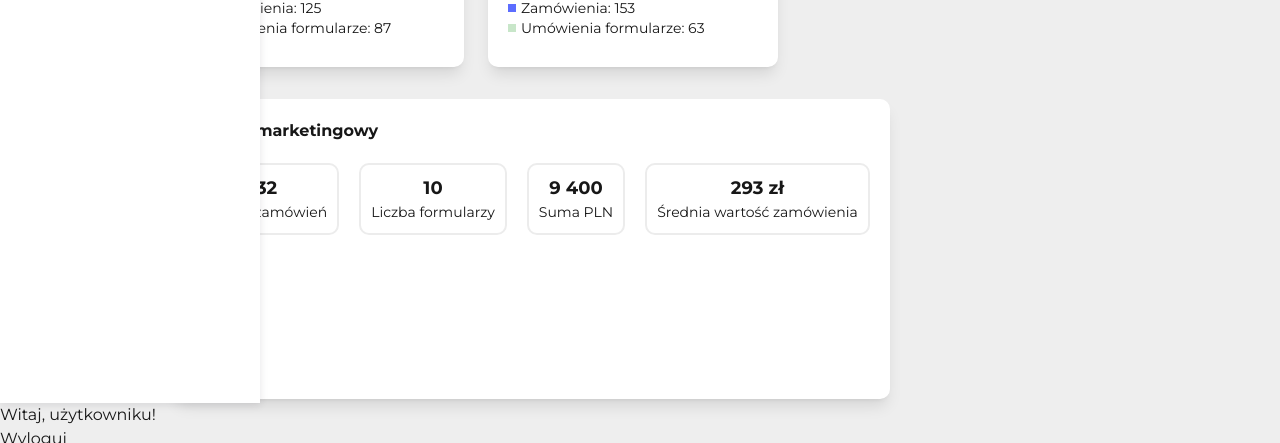
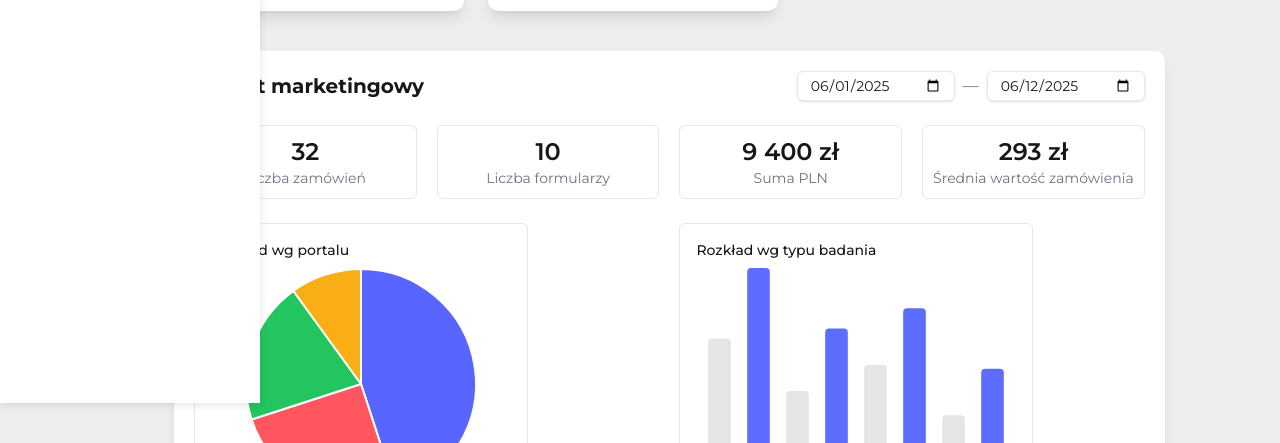
Before and after one commit to przemek-pajka/testdna-crm, a Next.js app: page /dashboard in a window 1280 px wide. Shown: the part 397-840 px from the top of the page. Built offline with nearby package versions, Linux system fonts and the light colour scheme.

Commit message:
add marketingReport.js

```diff
--- a/app/components/card/card.module.css
+++ b/app/components/card/card.module.css
@@ -3,7 +3,7 @@
     padding: 20px;
     max-width: max-content;
     border-radius: 10px;
-    height: 300px;
+    height: max-content;
 }
 
 .cardDate {
--- a/app/components/mainCenterArea/mainCenterArea.js
+++ b/app/components/mainCenterArea/mainCenterArea.js
@@ -2,6 +2,7 @@ const { UserNavigationBar } = require("../userNavigationBar/userNavigationBar")
 import MiniBar from "../miniBar/miniBar"
 import { Card } from "../card/card"
 import styles from "./mainCenterArea.module.css"
+import MarketingReport from "../marketingReport/marketingReport";
 
   const lastWeek = [38, 52, 14, 30, 46, 22, 60];
 
@@ -38,27 +39,7 @@ export const MainCenterArea = () => (
         </Card>
 
 
-        <Card classes="mt-8">
-           <div className="font-bold">Raport marketingowy</div>
-           <div className="flex gap-5 mt-5">
-                <div className="small-box">
-                    <div className="small-box__amount">32</div>
-                    <div className="small-box__description">Liczba zamówień</div>
-                </div>
-                  <div className="small-box">
-                    <div className="small-box__amount">10</div>
-                    <div className="small-box__description">Liczba formularzy</div>
-                </div>
-                  <div className="small-box">
-                    <div className="small-box__amount">9 400</div>
-                    <div className="small-box__description">Suma PLN</div>
-                </div>
-                  <div className="small-box">
-                    <div className="small-box__amount">293 zł</div>
-                    <div className="small-box__description">Średnia wartość zamówienia</div>
-                </div>
-           </div>
-        </Card>
+       <MarketingReport classes="mt-10"/>
 
     </div>
 )
--- /dev/null
+++ b/app/components/marketingReport/marketingReport.js
@@ -0,0 +1,184 @@
+/* eslint-disable @next/next/no-img-element */
+import { useState } from "react";
+import { Card } from "../card/card";
+import dynamic from "next/dynamic";
+import MiniBar from "../miniBar/miniBar";
+import "chart.js/auto"; // pie chart
+
+// Lazy‑load Pie from react-chartjs-2
+const Pie = dynamic(() => import("react-chartjs-2").then((m) => m.Pie), {
+  ssr: false,
+});
+
+/**
+ * MarketingReport component
+ * – statystyki zamówień / formularzy
+ * – wykresy (Pie + MiniBar)
+ * – tabela ostatnich zamówień
+ * – picker zakresu dat (start → end)
+ */
+export default function MarketingReport({ classes = "" }) {
+  /**
+   * Zakres dat – domyślnie ostatnie 12 dni czerwca 2025.
+   * W przyszłości dateRange może służyć do pobierania danych z API.
+   */
+  const [dateRange, setDateRange] = useState({
+    start: "2025-06-01",
+    end: "2025-06-12",
+  });
+
+  // Handler, który aktualizuje odpowiedni klucz w state
+  const handleDateChange = (key) => (e) =>
+    setDateRange((prev) => ({ ...prev, [key]: e.target.value }));
+
+  // ────────── Chart data & options ──────────
+  const portalData = {
+    labels: ["Prekoncepcja.pl", "Poroniłam.pl", "Genetyczne.pl", "Inne"],
+    datasets: [
+      {
+        data: [45, 25, 20, 10],
+        backgroundColor: ["#5865ff", "#ff5660", "#22c55e", "#f9ae16"],
+      },
+    ],
+  };
+ const badaniaLabels = ["KIR - HLA-C", "Kariotyp", "Trombofilia", "MTHFR"]
+
+  const pieOptions = {
+    maintainAspectRatio: false,
+    plugins: { legend: { position: "bottom" } },
+  };
+
+  const typeData = [120, 90, 100, 70];
+
+  const rows = [
+    {
+      id: 12354,
+      product: "KIR + HLA C",
+      qty: 1,
+      amount: "300 zł",
+      source: "Zamówienie online",
+    },
+    {
+      id: 12353,
+      product: "Kariotyp",
+      qty: 1,
+      amount: "200 zł",
+      source: "Zamówienie online",
+    },
+    {
+      id: 12352,
+      product: "Trombofilia",
+      qty: 1,
+      amount: "250 zł",
+      source: "Zamówienie online",
+    },
+    {
+      id: 12351,
+      product: "KIR + HLA C",
+      qty: 1,
+      amount: "300 zł",
+      source: "Zamówienie online",
+    },
+    {
+      id: 10012,
+      product: "KIR + HLA C",
+      qty: 1,
+      amount: "—",
+      source: "Formularz",
+    },
+    {
+      id: 10011,
+      product: "Kariotyp",
+      qty: 1,
+      amount: "—",
+      source: "Formularz",
+    },
+  ];
+
+  return (
+    <Card classes={classes}>
+      {/* ── Nagłówek ─────────────────────────────────────────────── */}
+      <div className="flex justify-between items-center mb-6">
+        <h2 className="font-bold text-xl">Raport marketingowy</h2>
+
+        {/* Picker zakresu dat */}
+        <div className="flex items-center gap-2">
+          <input
+            type="date"
+            value={dateRange.start}
+            onChange={handleDateChange("start")}
+            className="border border-gray-200 rounded-md px-3 py-1 text-sm shadow"
+          />
+          <span className="text-gray-500">—</span>
+          <input
+            type="date"
+            value={dateRange.end}
+            onChange={handleDateChange("end")}
+            className="border border-gray-200 rounded-md px-3 py-1 text-sm shadow"
+          />
+        </div>
+      </div>
+
+      {/* ── Statystyki ───────────────────────────────────────────── */}
+      <div className="grid grid-cols-2 md:grid-cols-4 gap-5 mb-6">
+        {[
+          { value: 32, label: "Liczba zamówień" },
+          { value: 10, label: "Liczba formularzy" },
+          { value: "9 400 zł", label: "Suma PLN" },
+          { value: "293 zł", label: "Średnia wartość zamówienia" },
+        ].map((s) => (
+          <div
+            key={s.label}
+            className="flex flex-col items-center border border-gray-200 rounded-md p-2.5"
+          >
+            <span className="text-2xl font-semibold">{s.value}</span>
+            <span className="text-sm text-gray-500">{s.label}</span>
+          </div>
+        ))}
+      </div>
+
+      {/* ── Wykresy ─────────────────────────────────────────────── */}
+      <div className="grid grid-cols-1 md:grid-cols-2 gap-5 mb-6">
+        {/* Pie */}
+        <div className="aspect-square relative h-80 p-4 border border-gray-200 rounded-md">
+          <h3 className="mb-2 font-medium text-sm">Rozkład wg portalu</h3>
+          <Pie data={portalData} options={pieOptions} height={230} />
+        </div>
+
+        {/* MiniBar */}
+        <div className="aspect-square relative h-80 p-4 border border-gray-200 rounded-md">
+          <h3 className="mb-2 font-medium text-sm">Rozkład wg typu badania</h3>
+          {/* Możesz precyzyjnie kontrolować rozmiar przez propsy width/height */}
+
+          <MiniBar data={typeData} width={320} height={270} labels={badaniaLabels}/>
+        </div>
+      </div>
+
+      {/* ── Tabela zamówień ─────────────────────────────────────── */}
+      <div className="overflow-x-auto">
+        <table className="w-full text-sm">
+          <thead>
+            <tr className="border-b">
+              <th className="py-2 text-left">Numer zamówienia</th>
+              <th className="py-2 text-left">Produkt</th>
+              <th className="py-2 text-left">Liczba sztuk</th>
+              <th className="py-2 text-left">Kwota zamówienia</th>
+              <th className="py-2 text-left">Źródło</th>
+            </tr>
+          </thead>
+          <tbody>
+            {rows.map((r) => (
+              <tr key={r.id} className="border-b last:border-0">
+                <td className="py-2">{r.id}</td>
+                <td>{r.product}</td>
+                <td>{r.qty}</td>
+                <td>{r.amount}</td>
+                <td>{r.source}</td>
+              </tr>
+            ))}
+          </tbody>
+        </table>
+      </div>
+    </Card>
+  );
+}
```
